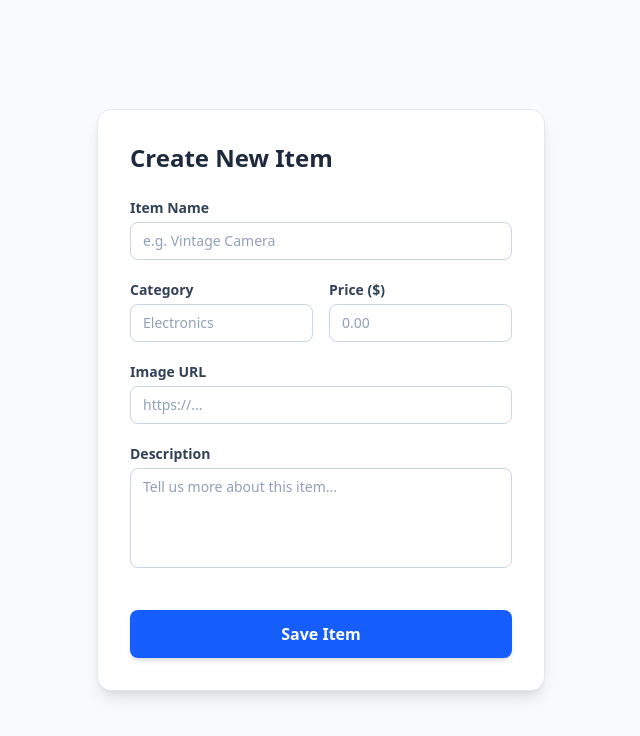
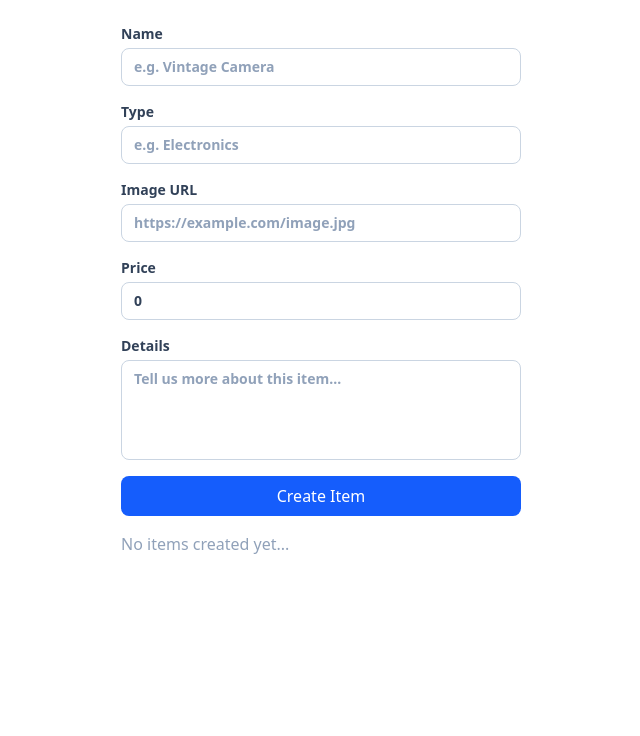
Before and after one commit to Itswali/Mini-E-Commerce, a React (Vite) app: page / in a window 1280 px wide. Shown: the top 736 px of the page, without its empty margins (319-959 px from the left). Built offline with nearby package versions, Linux system fonts and the light colour scheme.

Commit message:
created components for adding task via form and saving it as object of an array and displaying this objects

```diff
--- a/src/components/CreateItem.tsx
+++ b/src/components/CreateItem.tsx
@@ -1,8 +1,5 @@
 import { useState } from "react";
-import { Form } from "./ui/form";
-
-
-
+import ViewItem from "./ViewItem";
 
 interface Item {
   name: string;
@@ -13,19 +10,99 @@ interface Item {
 }
 
 export default function CreateItem() {
-const [item, setItem] = useState<Item>({
-    name: '',
-    type: '',
-    image: '',
+  const [itemList, setItemList] = useState<Item[]>([]);
+  const [item, setItem] = useState<Item>({
+    name: "",
+    type: "",
+    image: "",
     price: 0,
-    details: ''
+    details: "",
   });
 
+  const inputStyles =
+    "w-full rounded-md border border-slate-300 bg-white px-3 py-2 text-sm placeholder:text-slate-400 focus:outline-none focus:ring-2 focus:ring-blue-500 focus:border-transparent transition-all";
+  const labelStyles =
+    "flex flex-col gap-1 text-sm font-semibold text-slate-700 mb-4";
+
+  const handleSubmit = (e) => {
+    e.preventDefault();
+    setItemList([...itemList, item]);
+  };
+
   return (
-    <div>
-      <Form>
-        <Labe
-      </Form>
+    <div className="p-6 max-w-md mx-auto">
+      <form onSubmit={handleSubmit}>
+        <label className={labelStyles}>
+          Name
+          <input
+            type="text"
+            className={inputStyles}
+            name="name"
+            placeholder="e.g. Vintage Camera"
+            value={item.name}
+            onChange={(e) => setItem({ ...item, name: e.target.value })}
+            required
+          />
+        </label>
+
+        <label className={labelStyles}>
+          Type
+          <input
+            type="text"
+            className={inputStyles}
+            name="type"
+            placeholder="e.g. Electronics"
+            value={item.type}
+            onChange={(e) => setItem({ ...item, type: e.target.value })}
+            required
+          />
+        </label>
+
+        <label className={labelStyles}>
+          Image URL
+          <input
+            type="text"
+            className={inputStyles}
+            name="image"
+            placeholder="https://example.com/image.jpg"
+            value={item.image}
+            onChange={(e) => setItem({ ...item, image: e.target.value })}
+          />
+        </label>
+
+        <label className={labelStyles}>
+          Price
+          <input
+            type="number"
+            className={inputStyles}
+            name="price"
+            placeholder="0.00"
+            value={item.price}
+            onChange={(e) =>
+              setItem({ ...item, price: parseFloat(e.target.value) || 0 })
+            }
+          />
+        </label>
+
+        <label className={labelStyles}>
+          Details
+          <textarea
+            className={`${inputStyles} min-h-25 resize-none`}
+            name="details"
+            placeholder="Tell us more about this item..."
+            value={item.details}
+            onChange={(e) => setItem({ ...item, details: e.target.value })}
+          />
+        </label>
+
+        <button
+          type="submit"
+          className="w-full bg-blue-600 text-white py-2 rounded-md hover:bg-blue-700 transition-colors"
+        >
+          Create Item
+        </button>
+      </form>
+      <ViewItem items={itemList} />
     </div>
-  )
+  );
 }
--- /dev/null
+++ b/src/components/ViewItem.tsx
@@ -0,0 +1,29 @@
+
+export default function ViewItem({ items }: { items: any[] }) {
+
+  if (items.length === 0) {
+    return <p className="text-slate-400 mt-4">No items created yet...</p>;
+  }
+  return (
+    <div className="space-y-4">
+      {items.map((item, key) => ( // Added parentheses and arrow
+        <div key={key} className="mt-8 p-4 border rounded-lg bg-slate-50">
+          <h2 className="text-xl font-bold">{item.name}</h2>
+          <p className="text-sm text-blue-600 font-medium">{item.type}</p>
+
+          {item.image && (
+            <img
+              src={item.image}
+              alt={item.name}
+              className="w-full h-48 object-cover rounded-md my-2"
+            />
+          )}
+
+          <p className="text-lg font-semibold">${item.price}</p>
+          <p className="text-gray-600 text-sm mt-2">{item.details}</p>
+        </div>
+      ))}
+    </div>
+
+  );
+}
--- a/src/main.jsx
+++ b/src/main.jsx
@@ -1,12 +1,12 @@
 import { StrictMode } from 'react'
 import { createRoot } from 'react-dom/client'
 import './index.css'
-import ItemForm from './components/ItemForm'
+import CreateItem from './components/CreateItem'
 // import App from './App.jsx'
 
 createRoot(document.getElementById('root')).render(
   <StrictMode>
     {/* <App /> */}
-    <ItemForm />
+    <CreateItem />
   </StrictMode>,
 )
```
